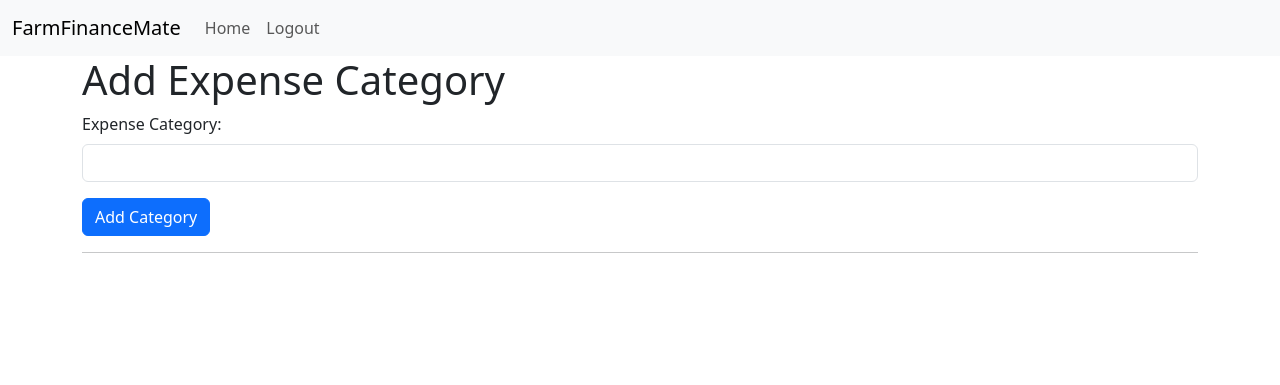
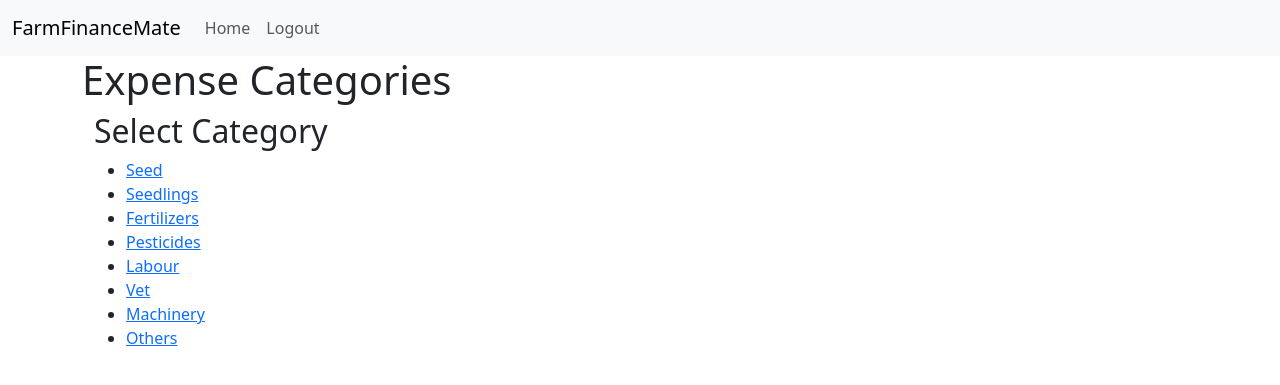
Before and after one commit to Kb-Mash/FarmFinanceMate, a Django app: page /expense_category in a window 1280 px wide. Shown: the top 385 px of the page. Run offline with Django 5.2, Linux system fonts and the light colour scheme; the visitor is signed in with stand-in values (Sample User, id 1); data comes from the database, SQL or seed files in the repository; data that the repository does not hold is empty.

Commit message:
category field predefined

```diff
--- a/farmfinancemate/moneymanagement/admin.py
+++ b/farmfinancemate/moneymanagement/admin.py
@@ -1,6 +1,8 @@
 from django.contrib import admin
-from .models import FarmExpense, FarmIncome
+from .models import FarmExpense, FarmIncome, ExpenseCategory, IncomeCategory
 
 # Register your models here.
+admin.site.register(ExpenseCategory)
+admin.site.register(IncomeCategory)
 admin.site.register(FarmExpense)
 admin.site.register(FarmIncome)
--- a/farmfinancemate/moneymanagement/models.py
+++ b/farmfinancemate/moneymanagement/models.py
@@ -8,34 +8,52 @@ class ExpenseCategory(models.Model):
     def __str__(self):
         return f"{self.category}"
 
+    @classmethod
+    def create_predefined_categories(cls):
+        categories = ['Seed', 'Seedlings', 'Fertilizers', 'Pesticides', 'Labour', 'Vet', 'Machinery', 'Others']
+        cls.objects.bulk_create([cls(category=category) for category in categories])
+
+#ExpenseCategory.create_predefined_categories()
+
 class IncomeCategory(models.Model):
     category = models.CharField(max_length=255)
 
     def __str__(self):
         return f"{self.category}"
 
+    @classmethod
+    def create_predefined_categories(cls):
+        categories = ['Crop Sale', 'Livestock Sale', 'Debtors', 'Government subsidies', 'Others']
+        cls.objects.bulk_create([cls(category=category) for category in categories])
+
+#ncomeCategory.create_predefined_categories()
+
 class FarmExpense(models.Model):
     """
     Model class for farm expenses
     """
     user = models.ForeignKey(User, on_delete=models.CASCADE)
-    expense_type = models.CharField(max_length=255)
+    category = models.ForeignKey(ExpenseCategory, on_delete=models.CASCADE, default=None)
+    expense = models.CharField(max_length=255)
     amount = models.DecimalField(max_digits=10, decimal_places=2)
-    date = models.DateField(auto_now_add=True)
+    user_date = models.DateField(default=None)
+    creation_date = models.DateField(auto_now_add=True)
 
     def __str__(self):
         """ string representation of the model instance """
-        return f"{self.expense_type} - {self.amount} - {self.date}"
+        return f"{self.expense} - {self.amount} - {self.creation_date}"
 
 class FarmIncome(models.Model):
     """
     Model class for farm income
     """
     user = models.ForeignKey(User, on_delete=models.CASCADE)
-    income_type = models.CharField(max_length=255)
+    category = models.ForeignKey(IncomeCategory, on_delete=models.CASCADE, default=None)
+    income = models.CharField(max_length=255)
     amount = models.DecimalField(max_digits=10, decimal_places=2)
-    date = models.DateField(auto_now_add=True)
+    user_date = models.DateField(default=None)
+    creation_date = models.DateField(auto_now_add=True)
 
     def __str__(self):
         """ string representation of the model instance """
-        return f"{self.income_type} - {self.amount} - {self.date}"
+        return f"{self.income} - {self.amount} - {self.creation_date}"
--- a/farmfinancemate/moneymanagement/templates/expense_category.html
+++ b/farmfinancemate/moneymanagement/templates/expense_category.html
@@ -1,24 +1,16 @@
 {% extends 'base.html' %}
 
 {% block content %}
-<h1>Add Expense Category</h1>
-<form method="post">
-    {% csrf_token %}
-    <div class="mb-3">
-        <label for="expense_category" class="form-label">Expense Category:</label>
-        <input type="text" class="form-control" id="expense_category" name="expense_category" required>
+<h1>Expense Categories</h1>
+<div class="container">
+    <div class="row">
+        <div class="col-md-6">
+            <h2>Select Category</h2>
+            <ul>
+                {% for category in categories %}
+                    <li><a href="farm_expense/{{ category.id }}">{{ category }}</a></li>
+                {% endfor %}
+            </ul>
+        </div>
     </div>
-    <button type="submit" class="btn btn-primary">Add Category</button>
-</form>
-
-<hr>
-
-{% if categories %}
-<h1>Expense Categories</h1>
-{% for category in categories %}
-<ul>
-    <li><a href="farm_expense">{{ category }}</a></li>
-</ul>
-{% endfor %}
-{% endif %}
 {% endblock %}
--- a/farmfinancemate/moneymanagement/urls.py
+++ b/farmfinancemate/moneymanagement/urls.py
@@ -11,8 +11,8 @@ urlpatterns = [
     path('home', views.home, name='home'),
     path('expense_category', views.expense_category, name='expense_category'),
     path('income_category', views.income_category, name='income_category'),
-    path('farm_expense', views.farm_expense, name='farm_expense'),
-    path('farm_income', views.farm_income, name='farm_income'),
+    path('farm_expense/<str:id>', views.farm_expense, name='farm_expense'),
+    path('farm_income/<str:id>', views.farm_income, name='farm_income'),
     path('update_expense/<str:id>', views.update_expense, name='update_expense'),
     path('update_income/<str:id>', views.update_income, name='update_income'),
     path('delete_expense/<str:id>', views.delete_expense, name='delete_expense'),
--- a/farmfinancemate/moneymanagement/views.py
+++ b/farmfinancemate/moneymanagement/views.py
@@ -4,6 +4,7 @@ from django.contrib import messages
 from django.contrib.auth.models import User, auth
 from django.db.models import Sum
 from .models import FarmExpense, FarmIncome, ExpenseCategory, IncomeCategory
+from datetime import datetime
 
 # Create your views here.
 
@@ -114,33 +115,27 @@ def home(request):
 
 @login_required
 def expense_category(request):
-    if request.method == 'POST':
-        category = request.POST.get('expense_category')
+    if not ExpenseCategory.objects.exists():
+        ExpenseCategory.create_predefined_categories()
 
-        new_category = ExpenseCategory.objects.create(category=category)
-        new_category.save()
-        return redirect('expense_category')
+    queryset = ExpenseCategory.objects.all() #.order_by('category')
+    context = {'categories': queryset}
 
-    queryset = ExpenseCategory.objects.all()
-    context = {'categories': queryset}
     return render(request, 'expense_category.html', context)
 
 
 @login_required
 def income_category(request):
-    if request.method == 'POST':
-        category = request.POST.get('income_category')
+    if not IncomeCategory.objects.exists():
+        IncomeCategory.create_predefined_categories()
 
-        new_category = IncomeCategory.objects.create(category=category)
-        new_category.save()
-        return redirect('income_category')
+    queryset = IncomeCategory.objects.all() #.order_by('category')
+    context = {'categories': queryset}
 
-    queryset = IncomeCategory.objects.all()
-    context = {'categories': queryset}
     return render(request, 'income_category.html', context)
 
 @login_required
-def farm_expense(request):
+def farm_expense(request, id):
     """
     View function for user registration
 
@@ -150,28 +145,31 @@ def farm_expense(request):
     Returns:
         HttpResponse object or redirect object
     """
+    category = ExpenseCategory.objects.get(id=id)
+
     if request.method == 'POST':
-        expense_type = request.POST.get('expense_type')
+        expense = request.POST.get('expense')
         amount = request.POST.get('amount')
+        user_date = request.POST.get('user_date')
 
-        if expense_type and amount:
-            expense = FarmExpense.objects.create(user=request.user, expense_type=expense_type, amount=amount)
+        if expense and amount and user_date:
+            expense = FarmExpense.objects.create(user=request.user, category=category, expense=expense, amount=amount, user_date=user_date)
             messages.success(request, 'Farm expense added successfully')
-            return redirect('farm_expense')
+            return redirect('farm_expense', id=id)
         else:
             messages.error(request, 'Fill in the information')
-            return redirect('farm_expense')
+            return redirect('farm_expense', id=id)
 
     queryset = FarmExpense.objects.all()
 
     total_sum = queryset.aggregate(total_amount=Sum('amount'))['total_amount'] or 0
 
-    context = {'expenses': queryset, 'total_sum': total_sum}
+    context = {'category': category, 'expenses': queryset, 'total_sum': total_sum}
     return render(request, 'farm_expense.html', context)
 
 
 @login_required
-def farm_income(request):
+def farm_income(request, id):
     """
     View function for user registration
 
@@ -181,23 +179,26 @@ def farm_income(request):
     Returns:
         HttpResponse object or redirect object
     """
+    category = IncomeCategory.objects.get(id=id)
+
     if request.method == 'POST':
-        income_type = request.POST.get('income_type')
+        income = request.POST.get('income')
         amount = request.POST.get('amount')
+        user_date = request.POST.get('user_date')
 
-        if income_type and amount:
-            income = FarmIncome.objects.create(user=request.user, income_type=income_type, amount=amount)
+        if income and amount and user_date:
+            income = FarmIncome.objects.create(user=request.user, category=category, income=income, amount=amount, user_date=user_date)
             messages.success(request, 'Farm income added successfully')
-            return redirect('farm_income')
+            return redirect('farm_income', id=id)
         else:
             messages.error(request, 'Fill in the information')
-            return redirect('farm_income')
+            return redirect('farm_income', id=id)
 
     queryset = FarmIncome.objects.all()
 
     total_sum = queryset.aggregate(total_amount=Sum('amount'))['total_amount'] or 0
 
-    context = {'items': queryset, 'total_sum': total_sum}
+    context = {'category': category, 'incomes': queryset, 'total_sum': total_sum}
     return render(request, 'farm_income.html', context)
 
 
```
Also changed, not shown: farmfinancemate/moneymanagement/templates/farm_expense.html (+10 -6 lines), farmfinancemate/moneymanagement/templates/farm_income.html (+12 -8 lines), farmfinancemate/moneymanagement/templates/income_category.html (+11 -19 lines), farmfinancemate/moneymanagement/migrations/0003_rename_date_farmexpense_creation_date_and_more.py (added).
